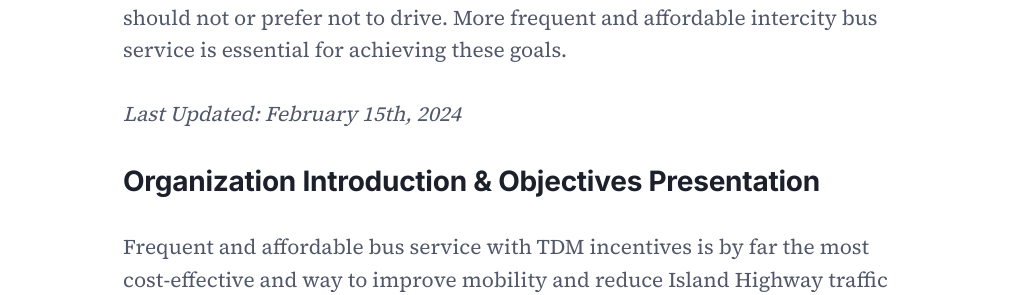
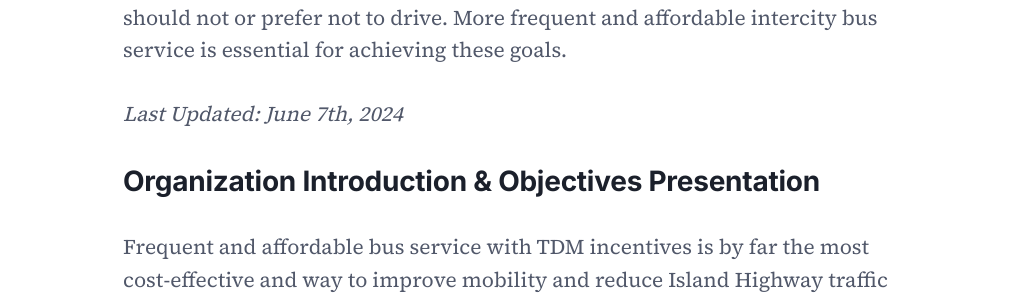
Before and after one commit to STNanaimo/better-island-transit, a Jekyll site: the page built from _pages/report.md, in a window 1280 px wide. Shown: the part 1430-1725 px from the top of the page, without its empty margins (127-1154 px from the left). Built offline with Jekyll 4.4.1, drawn with Linux system fonts in a browser that asks for light colours.

Commit message:
Switch to new WWW report

```diff
--- a/_pages/report.md
+++ b/_pages/report.md
@@ -24,11 +24,11 @@
 
 BC needs a planning process that can efficiently develop interregional transit services which serve community needs and support strategic goals.
 
-- 🔗 [Download "What We Want And Don't Want"]({{ site.baseurl }}/reports/2023-02-15-what-we-want-and-dont-want.pdf)
+- 🔗 [Download "What We Want And Don't Want"]({{ site.baseurl }}/reports/2024-06-07-what-we-want-and-dont-want.pdf)
 
 British Columbians need a multimodal transportation system that serves everyone’s mobility needs, including interregional travellers who cannot, should not or prefer not to drive. More frequent and affordable intercity bus service is essential for achieving these goals.
 
-<em>Last Updated: February 15th, 2024</em>
+<em>Last Updated: June 7th, 2024</em>
 
 ## Organization Introduction & Objectives Presentation
 
```
